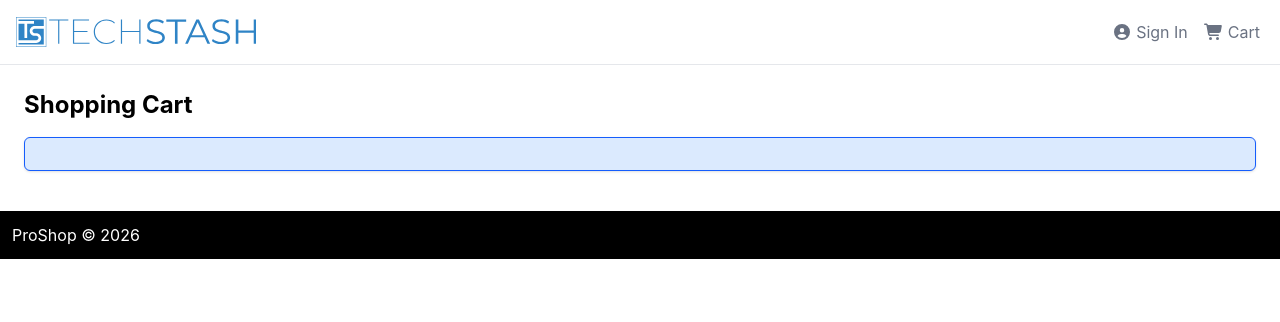
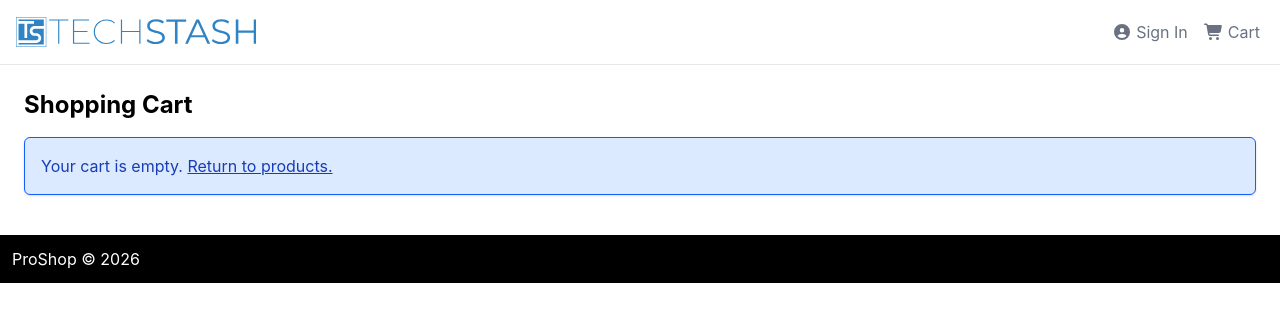
Before and after one commit to ImageMagician/ecommerce-demo, a React (Vite) app in the folder frontend/: page /cart in a window 1280 px wide. Shown: the top 322 px of the page. Built offline with nearby package versions, Linux system fonts and the light colour scheme.

Commit message:
CartScreen.tsx: changed Message setup

```diff
--- a/frontend/src/screens/CartScreen.tsx
+++ b/frontend/src/screens/CartScreen.tsx
@@ -35,7 +35,9 @@ const CartScreen = () => {
     return <div>
         <h1 className="text-2xl font-bold mb-4">Shopping Cart</h1>
         { cartItems.length === 0 ? (
-                <Message message="Your cart is empty." />
+                <Message>
+                    Your cart is empty. <Link to='/' className="underline">Return to products.</Link>
+                </Message>
             ) :
             (
                 <>
@@ -67,7 +69,7 @@ const CartScreen = () => {
                                                    changeQty={ value => updateQuantity( item, clampQty( value, item.countInStock ) ) }
                                         />
                                         <button onClick={ () => removeItem( item._id ) }
-                                                className="p-2 text-xs bg-gray-200 hover:bg-gray-400 rounded-md cursor-pointer"
+                                                className="p-1.5 text-xs bg-gray-200 hover:bg-gray-400 rounded-md cursor-pointer"
                                         >
                                             <FontAwesomeIcon icon={ faTrash } />
                                         </button>
```
